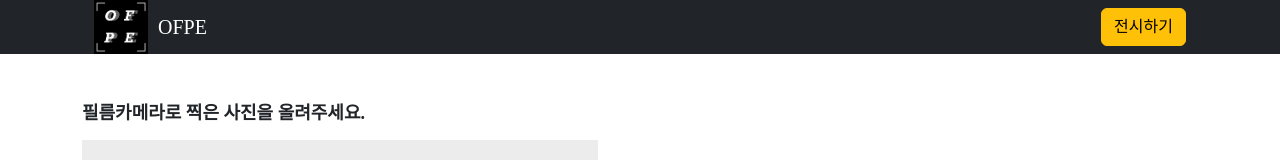
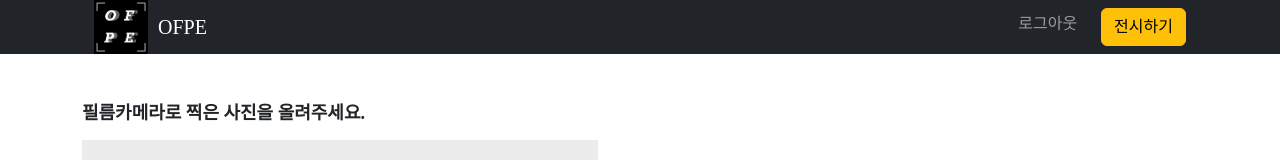
Before and after one commit to sott120/ofpe, a React (Create React App) app: page /write in a window 1280 px wide. Shown: the top 160 px of the page. Built offline with nearby package versions, Linux system fonts and the light colour scheme.

Commit message:
로그아웃 버튼 추가

```diff
--- a/src/Components/Header.tsx
+++ b/src/Components/Header.tsx
@@ -48,17 +48,13 @@ const Header = () => {
                     </div>
                 </NavbarBrand>
                 <Nav>
-                    {/* <Nav.Link
+                    <Nav.Link
                             onClick={() => {
-                                navigate("/");
+                                navigate("/login");
                             }}
                         >
-                            박소연
+                            로그아웃
                         </Nav.Link>
-                        <Nav.Link disabled>
-                            님, 오늘의 사진은 어떠셨나요?
-                        </Nav.Link>
-                        */}
                     <Button
                         className="ms-3"
                         onClick={() => {
```
